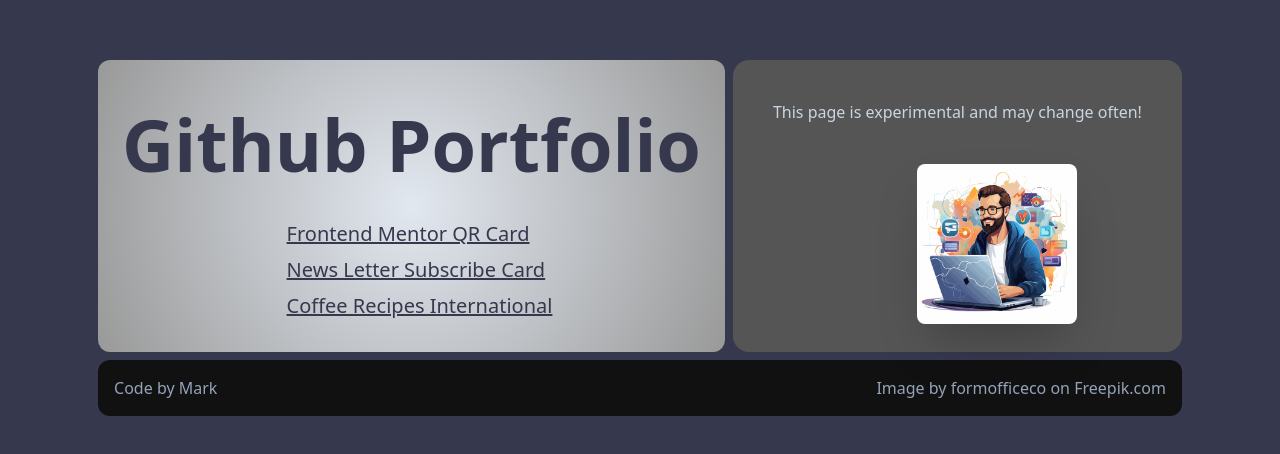
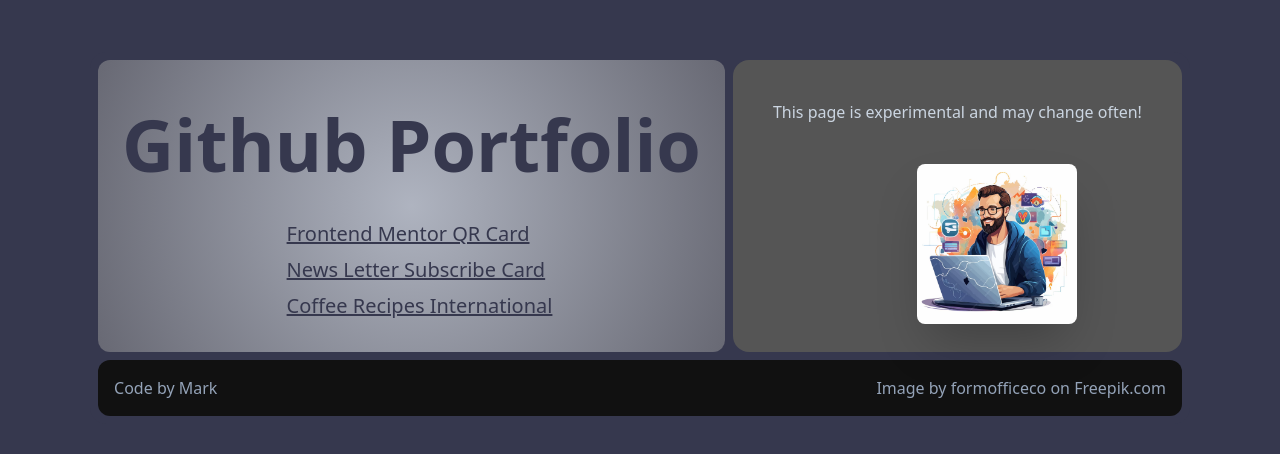
Before and after one commit to marksuson/marksuson.github.io, a website built with Vite: page index.html in a window 1280 px wide. Shown: the part 162-616 px from the top of the page. Built offline with nearby package versions, Linux system fonts and the light colour scheme.

Commit message:
changed format of primary card

```diff
--- a/index.html
+++ b/index.html
@@ -18,12 +18,12 @@
     <main class="bg-Charcoal_Grey h-auto md:h-auto md:rounded-2xl">
       <section class="flex flex-wrap">
         <section
-          class="px-6 pt-10 mb-4 transform hover:scale-110 transition-transform duration-700 ease-in-out w-full md:w-auto md:rounded-xl md:p-6 md:ml-2 md:mt-2 md:mb-0 md:flex md:flex-col md:items-center md:justify-center"
+          class="px-6 pt-10 mb-4 transform hover:scale-125 transition-transform duration-700 ease-in-out w-full md:w-auto md:rounded-xl md:p-6 md:ml-2 md:mt-2 md:mb-0 md:flex md:flex-col md:items-center md:justify-center"
           style="
             background: radial-gradient(
               circle,
-              rgba(226, 232, 240, 1) 0%,
-              rgba(153, 153, 153, 1) 100%
+              rgba(226, 232, 240, 0.7) 0%,
+              rgba(153, 153, 153, 0.5) 100%
             );
           "
         >
```
